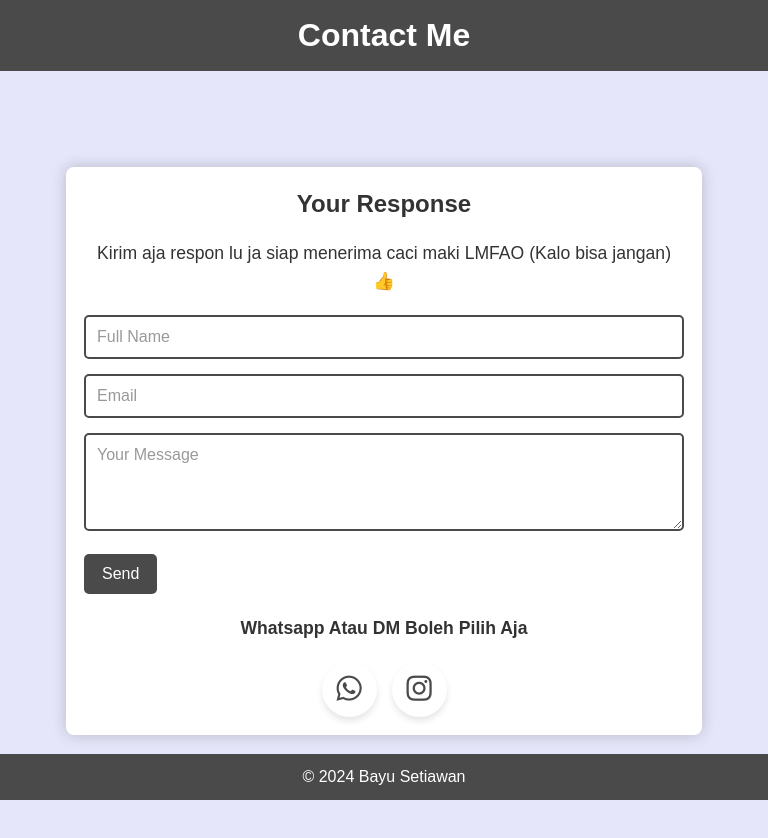
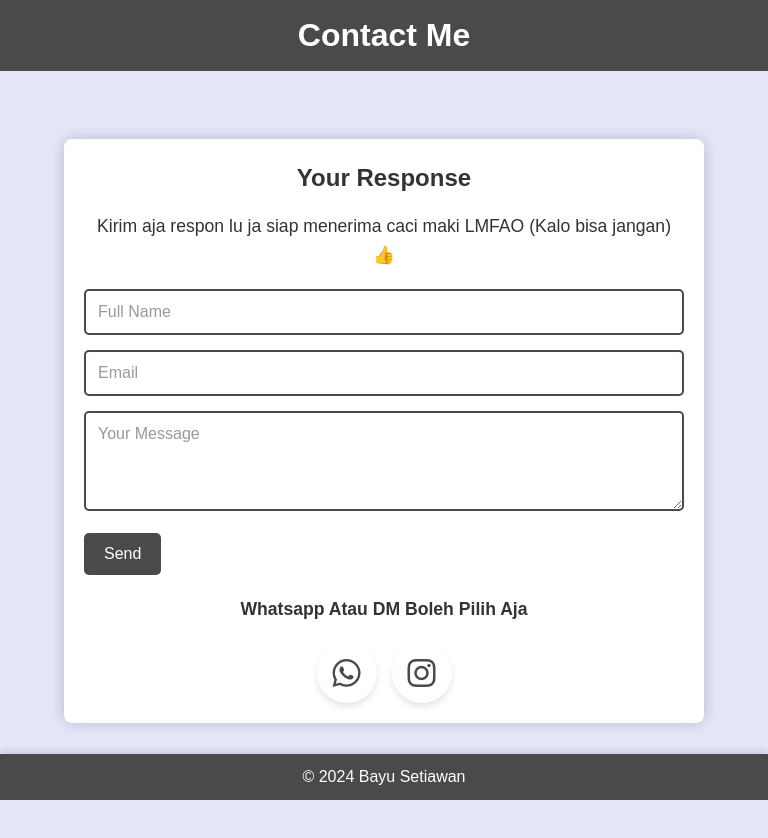
Before and after one commit to BayuSetiawann/Contact-Me, a plain HTML site: page index.html in a window 768 px wide. Drawn offline with Linux system fonts and the light colour scheme.

Commit message:
Update styles.css

```diff
--- a/styles.css
+++ b/styles.css
@@ -8,8 +8,8 @@ body {
     line-height: 1.6;
     background-color: #e6e6fa;
     color: #333;
-    height: 100vh;
     margin: 0;
+    padding-bottom: 50px;
 }
 
 header {
@@ -28,7 +28,8 @@ main {
     display: flex;
     justify-content: center;
     align-items: center;
-    height: calc(100vh - 80px);
+    min-height: calc(100vh - 80px);
+    box-sizing: border-box;
 }
 
 #contact-info {
@@ -137,14 +138,12 @@ footer {
     color: #fff;
     padding: 10px 0;
     text-align: center;
-    position: absolute;
+    position: fixed;
     bottom: 0;
     width: 100%;
+    box-shadow: 0 -4px 6px rgba(0, 0, 0, 0.1);
 }
 
-/* Media Queries for Responsive Design */
-
-/* Mobile devices (phones) */
 @media (max-width: 600px) {
     #contact-info {
         padding: 15px;
@@ -168,27 +167,6 @@ footer {
 
     footer {
         padding: 8px 0;
+        font-size: 0.9em;
     }
 }
-
-/* Tablets */
-@media (min-width: 601px) and (max-width: 900px) {
-    #contact-info {
-        padding: 18px;
-    }
-
-    #contact-form input,
-    #contact-form textarea {
-        padding: 11px;
-    }
-
-    #contact-form button {
-        padding: 11px 18px;
-    }
-
-    .contact-icons a {
-        width: 55px;
-        height: 55px;
-        font-size: 1.8em;
-    }
-}
```
